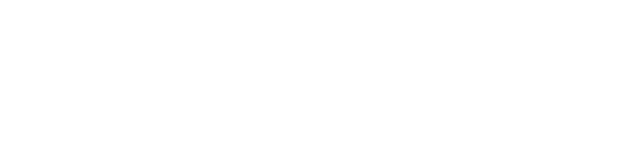
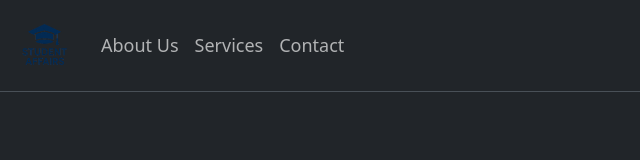
Before and after one commit to Abdullah37101/task-1, a plain HTML site: page index.html in a window 1280 px wide. Shown: the whole page, without its empty margins (0-640 px from the left). Drawn offline with nearby package versions, Linux system fonts and the light colour scheme.

Commit message:
Add navbar

```diff
--- a/index.html
+++ b/index.html
@@ -5,9 +5,32 @@
     <meta name="viewport" content="width=device-width, initial-scale=1.0">
     <title>Student Affairs - Home</title>
     <link href="https://cdn.jsdelivr.net/npm/bootstrap@5.3.7/dist/css/bootstrap.min.css" rel="stylesheet" integrity="sha384-LN+7fdVzj6u52u30Kp6M/trliBMCMKTyK833zpbD+pXdCLuTusPj697FH4R/5mcr" crossorigin="anonymous">
+    <link rel="icon" href="images/logo.png" type="image/png">
 </head>
-<body>
-
+<body data-bs-theme="dark">
+    <nav class="navbar navbar-expand-lg border-bottom" style="font-size: large;">
+        <div class="container-fluid">
+            <a class="navbar-brand" href="#">
+                <img src="images/logo.png" alt="Logo" style="width: 65px;">
+            </a>
+            <button class="navbar-toggler" type="button" data-bs-toggle="collapse" data-bs-target="#navbarSupportedContent" aria-controls="navbarSupportedContent" aria-expanded="false" aria-label="Toggle navigation">
+                <span class="navbar-toggler-icon"></span>
+            </button>
+            <div class="collapse navbar-collapse" id="navbarSupportedContent">
+                <ul class="navbar-nav">
+                    <li class="nav-item">
+                        <a class="nav-link" href="#">About Us</a>
+                    </li>
+                    <li class="nav-item">
+                        <a class="nav-link" href="#">Services</a>
+                    </li>
+                    <li class="nav-item">
+                        <a class="nav-link" href="#">Contact</a>
+                    </li>
+                </ul>
+            </div>
+        </div>
+    </nav>
     <script src="https://cdn.jsdelivr.net/npm/bootstrap@5.3.7/dist/js/bootstrap.bundle.min.js" integrity="sha384-ndDqU0Gzau9qJ1lfW4pNLlhNTkCfHzAVBReH9diLvGRem5+R9g2FzA8ZGN954O5Q" crossorigin="anonymous"></script>
 </body>
 </html>
```
Also changed, not shown: images/logo.png (added).
